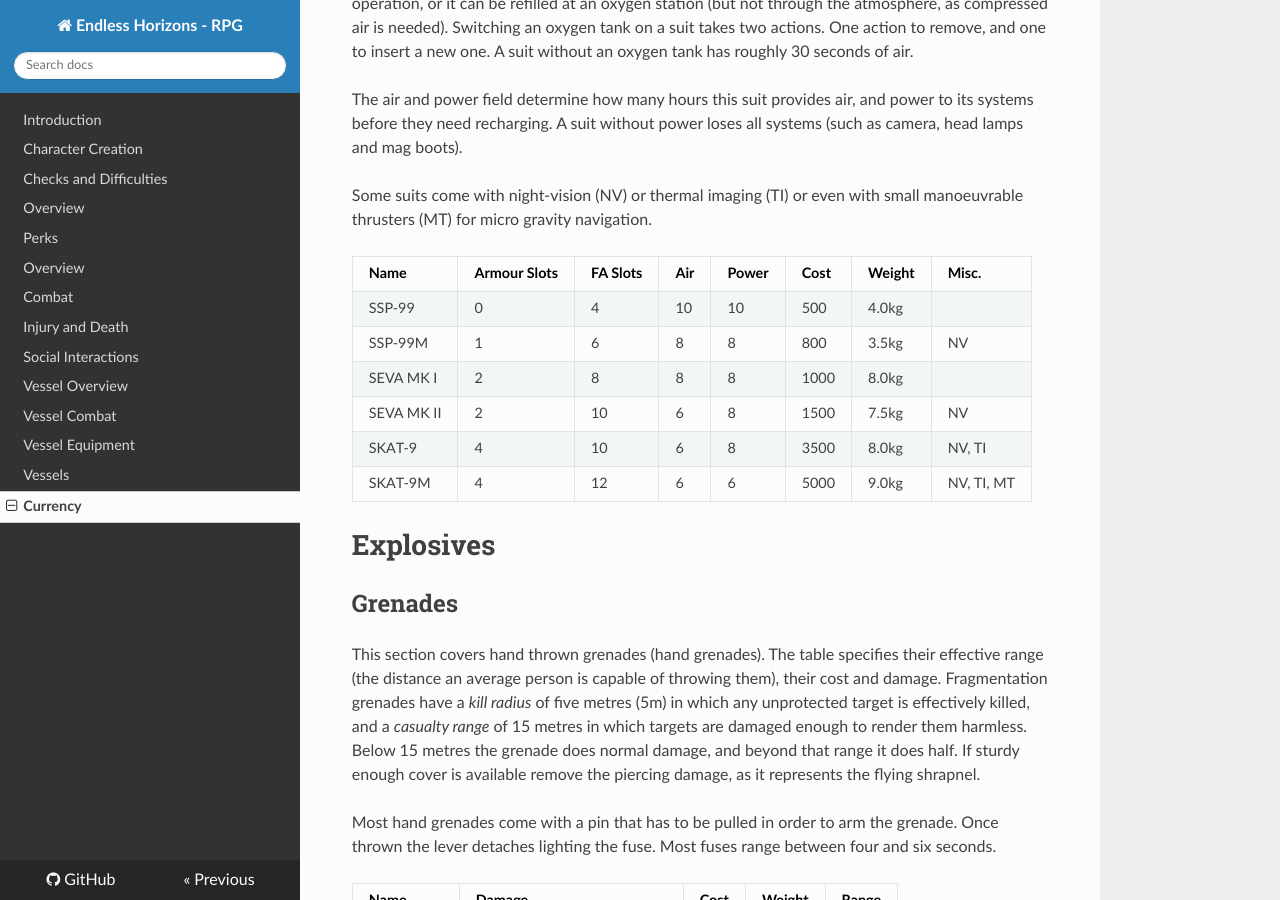
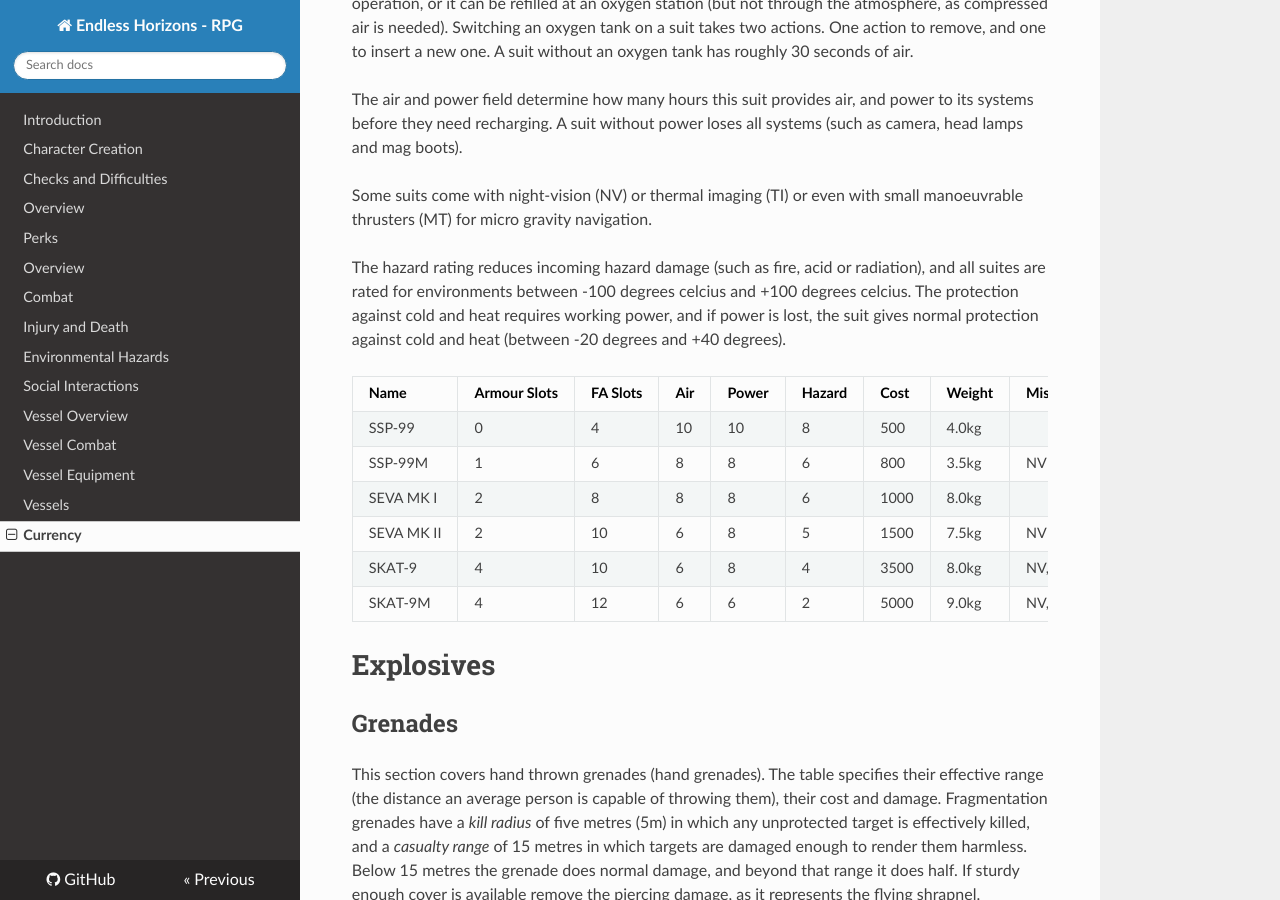
Before and after one commit to ehrpg/rules, an MkDocs documentation site: the page built from docs/equipment.md, in a window 1280 px wide and 900 px high, scrolled down 10192 px. Built offline with MkDocs 1.6.1, drawn with Linux system fonts in a browser that asks for light colours; nearby versions of some CDN libraries; old or Windows-style settings are respelled for this version of MkDocs.

Commit message:
Add environmental hazards

```diff
--- a/docs/equipment.md
+++ b/docs/equipment.md
@@ -405,14 +405,20 @@ systems (such as camera, head lamps and mag boots).
 Some suits come with night-vision (NV) or thermal imaging (TI) or even with
 small manoeuvrable thrusters (MT) for micro gravity navigation.
 
-| Name       | Armour Slots | FA Slots | Air | Power | Cost | Weight | Misc.      |
-| ---------- | ------------ | -------- | --- | ----- | ---- | ------ | ---------- |
-| SSP-99     | 0            | 4        | 10  | 10    | 500  | 4.0kg  |            |
-| SSP-99M    | 1            | 6        | 8   | 8     | 800  | 3.5kg  | NV         |
-| SEVA MK I  | 2            | 8        | 8   | 8     | 1000 | 8.0kg  |            |
-| SEVA MK II | 2            | 10       | 6   | 8     | 1500 | 7.5kg  | NV         |
-| SKAT-9     | 4            | 10       | 6   | 8     | 3500 | 8.0kg  | NV, TI     |
-| SKAT-9M    | 4            | 12       | 6   | 6     | 5000 | 9.0kg  | NV, TI, MT |
+The hazard rating reduces incoming hazard damage (such as fire, acid or
+radiation), and all suites are rated for environments between -100 degrees
+celcius and +100 degrees celcius. The protection against cold and heat requires
+working power, and if power is lost, the suit gives normal protection against
+cold and heat (between -20 degrees and +40 degrees).
+
+| Name       | Armour Slots | FA Slots | Air | Power | Hazard | Cost   | Weight | Misc.
+| ---------- | ------------ | -------- | --- | ----- | ------ | ------ | -------|--------
+| SSP-99     | 0            | 4        | 10  | 10    | 8      |  500   | 4.0kg  |
+| SSP-99M    | 1            | 6        | 8   | 8     | 6      |  800   | 3.5kg  | NV
+| SEVA MK I  | 2            | 8        | 8   | 8     | 6      | 1000   | 8.0kg  |
+| SEVA MK II | 2            | 10       | 6   | 8     | 5      | 1500   | 7.5kg  | NV
+| SKAT-9     | 4            | 10       | 6   | 8     | 4      | 3500   | 8.0kg  | NV, TI
+| SKAT-9M    | 4            | 12       | 6   | 6     | 2      | 5000   | 9.0kg  | NV, TI, MT
 
 # Explosives
 
--- a/mkdocs.yml
+++ b/mkdocs.yml
@@ -15,6 +15,7 @@ pages:
 - 'backgrounds.md'
 - 'combat.md'
 - Injury and Death: 'injurydeath.md'
+- Environmental Hazards: 'environment.md'
 - Social Interactions: 'socialinteractions.md'
 - Vessel Overview: 'vessels.md'
 - Vessel Combat: 'vesselcombat.md'
```
Also changed, not shown: docs/environment.md (added, +131 -0 lines).
